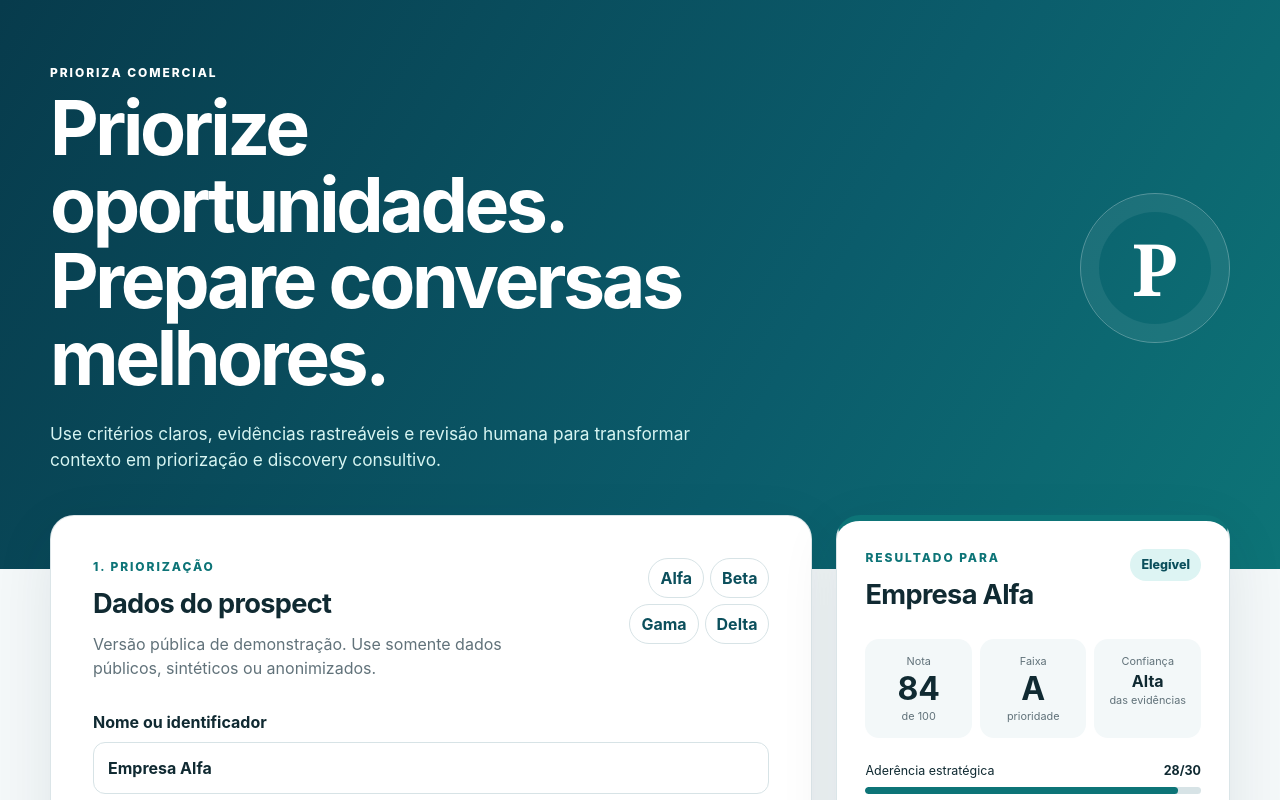
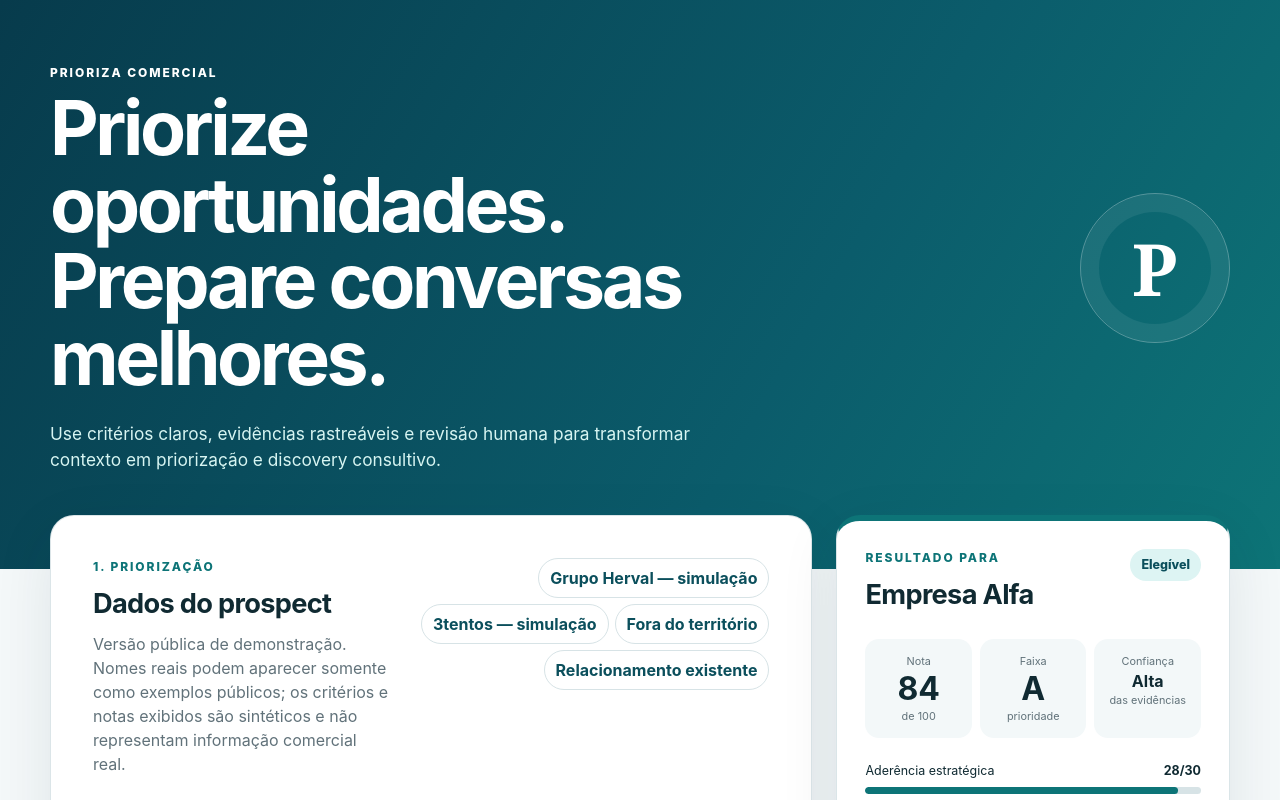
Before and after one commit to nandokonzen-code/Atlas, a website with bundled scripts: page index.html in a window 1280 px wide. Shown: the top 800 px of the page. Built offline with nearby package versions, Linux system fonts and the light colour scheme.

Commit message:
Atualiza exemplos públicos do PRIORIZA

```diff
--- a/index.html
+++ b/index.html
@@ -26,13 +26,13 @@
           <div>
             <p class="eyebrow">1. Priorização</p>
             <h2 id="form-title">Dados do prospect</h2>
-            <p class="section-copy">Versão pública de demonstração. Use somente dados públicos, sintéticos ou anonimizados.</p>
+            <p class="section-copy">Versão pública de demonstração. Nomes reais podem aparecer somente como exemplos públicos; os critérios e notas exibidos são sintéticos e não representam informação comercial real.</p>
           </div>
-          <div class="demo-cases" aria-label="Carregar caso sintético">
-            <button type="button" data-case="alfa">Alfa</button>
-            <button type="button" data-case="beta">Beta</button>
-            <button type="button" data-case="gama">Gama</button>
-            <button type="button" data-case="delta">Delta</button>
+          <div class="demo-cases" aria-label="Carregar exemplo público ou cenário de demonstração">
+            <button type="button" data-case="alfa">Grupo Herval — simulação</button>
+            <button type="button" data-case="beta">3tentos — simulação</button>
+            <button type="button" data-case="gama">Fora do território</button>
+            <button type="button" data-case="delta">Relacionamento existente</button>
           </div>
         </div>
 
@@ -104,7 +104,7 @@
               Selecionar CSV
               <input id="csv-file" type="file" accept=".csv,text/csv">
             </label>
-            <a href="data/sample-prospects.csv" download>Baixar modelo sintético</a>
+            <a href="data/sample-prospects.csv" download>Baixar modelo de demonstração</a>
           </div>
           <p id="bulk-status" class="field-help" aria-live="polite">Nenhum arquivo selecionado.</p>
           <div id="ranking-wrap" class="table-wrap" hidden>
@@ -133,7 +133,7 @@
               <p class="section-copy">Separe fatos de hipóteses, valide o contexto e gere uma pauta SPIN + BBE pronta para revisão humana.</p>
             </div>
             <div class="demo-cases">
-              <button type="button" id="load-discovery-demo">Caso sintético</button>
+              <button type="button" id="load-discovery-demo">Grupo Herval — cenário sintético</button>
             </div>
           </div>
 
```
